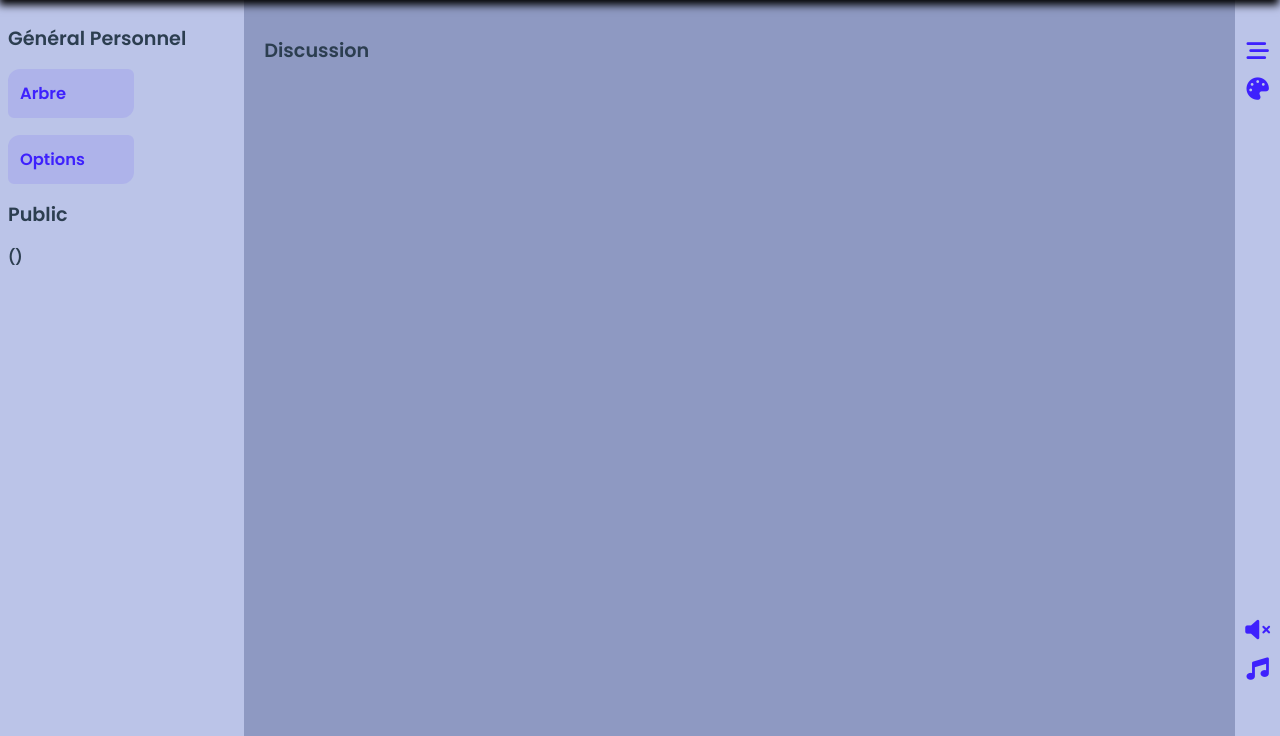
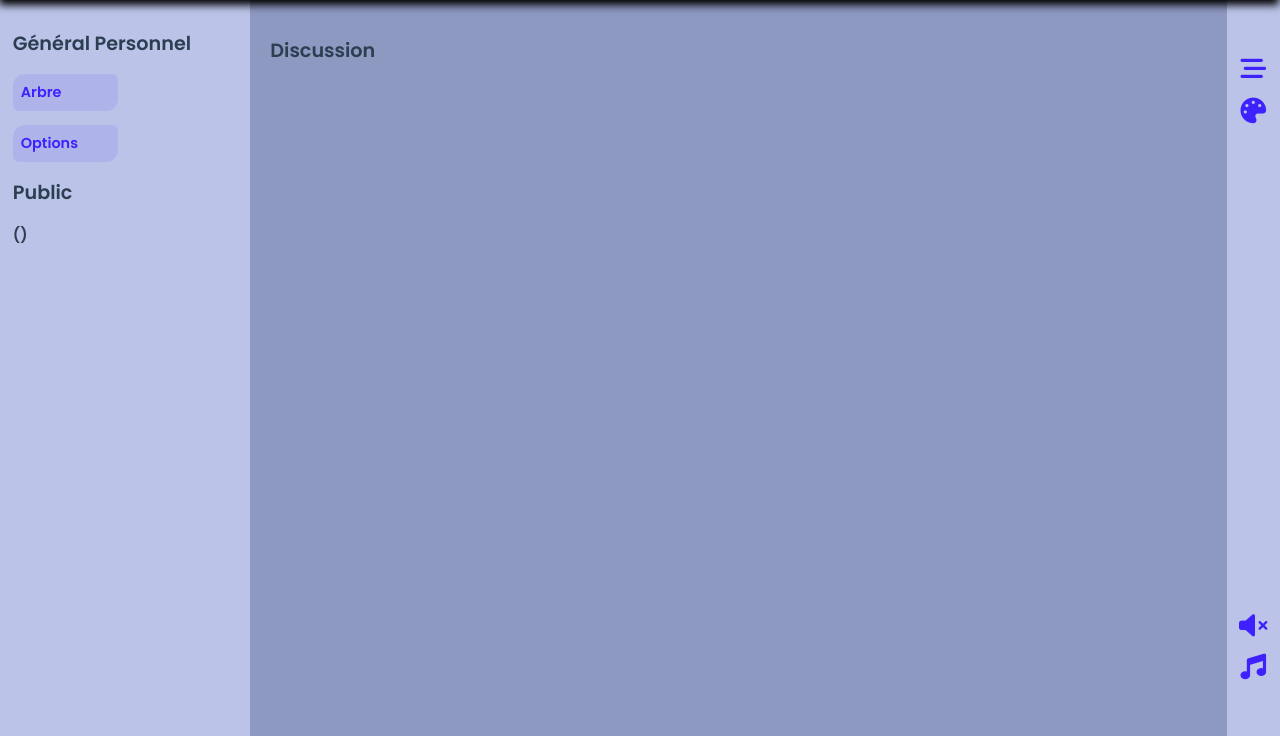
Before and after one commit to MarvinFm54/marvinfm.fr, a Symfony app: template templates/C_Conv/conv_main.html.twig in a window 1280 px wide. Shown: the part 72-808 px from the top of the page. Run offline with Twig, Linux system fonts and the light colour scheme; the template is opened without the code that fills it, so the values that code supplies are empty; some libraries are stand-ins or nearby versions.

Commit message:
Amelioration des canaux de messages

```diff
--- a/public/styles/styles_conv.css
+++ b/public/styles/styles_conv.css
@@ -103,16 +103,13 @@ h3
 #nav-canals
 {
     width: 24vw;
-    padding: 8px;
+    padding: 1vw;
     background-color: var(--content-bg);
-
     overflow-x: scroll;
 }
 #nav-options
 {
-
-
-    width: 3vw;
+    width: 4vw;
     padding: 8px;
     background-color: var(--content-bg);
     overflow-x: scroll;
@@ -126,7 +123,7 @@ h3
 }
 .nav-options
 {
-    padding-top: 4vh;
+    padding-top: 6vh;
     padding-bottom: 6vh;
 
     display: flex;
@@ -137,7 +134,7 @@ h3
 }
 i
 {
-    font-size: 1.4em;
+    font-size: 1.6em;
     color: var(--link-color);
     transition: all 0.15s ease-in-out;
 }
@@ -164,15 +161,15 @@ i:hover
 .canal-tag,
 .branch-tag
 {
-    padding: 12px;
+    padding: 8px;
     transition: all 0.35s ease-in-out;
 }
 .canal-tag
 {
     border-radius: 12px 6px 12px 6px;
-    width: 8vw;
+    width: 7vw;
 
-    font-size: 1.02em;
+    font-size: 0.90em;
     color: var(--link-color);
     background-color: color-mix(in srgb, var(--link-color) 10%, transparent);
 }
@@ -186,9 +183,9 @@ i:hover
 .branch-tag
 {
     border-radius: 16px 16px 16px 7px;
-    width: 9vw;
+    width: 7.4vw;
 
-    font-size: 1.05em;
+    font-size: 0.95em;
     color: var(--link-color);
     background-color: color-mix(in srgb, var(--link-color) 20%, transparent);
 }
@@ -200,27 +197,52 @@ i:hover
 }
 
 
+
+
 .message
 {
     border-radius: 10px;
-    background-color: color-mix(in srgb, var(--content-bg) 40%, transparent);
-    margin: 12px;
+    background-color: color-mix(in srgb, var(--content-bg) 20%, transparent);
+
     padding: 1px 12px 1px 12px;
+    margin: 8px;
 
     display: flex;
     flex-direction: row;
+    justify-content: space-between;
 
     transition: all 0.35s ease-in-out;
+}
+.message-options
+{
+    display: flex;
+    flex-direction: row;
+    justify-content: center;
+    gap: 16px;
+    font-size: 0.8em;
+
+    margin: 12px;
+}
+.message-sub
+{
+    display: flex;
+    flex-direction: column;
+    justify-content: center;
+    gap: 20px;
 }
 .message:hover
 {
     background-color: color-mix(in srgb, var(--content-bg) 60%, transparent);
 }
+.message-content
+{
+    display: flex;
+    flex-direction: row;
+}
 
 .message .image
 {
-    padding: 12px;
-    padding-left: 0px;
+    padding: 16px;
 }
 
 .message img
--- a/templates/C_Conv/conv_main.html.twig
+++ b/templates/C_Conv/conv_main.html.twig
@@ -54,14 +54,17 @@
 
     </nav>
 
-    <div class="canal">
+    <div class="canal" >
         <h2> Discussion </h2>
 
         {% for m in message %}
-            <div class="message">
+            <div class="message {% if m.userId == 1 %}own{% else %}other{% endif %}">
+                <div class="message-content">
+
                     <section class="image">
                         <img src="https://public.marvinfm.fr/assets/icon.png">
                     </section>
+
                     <section>
                         <div class="message-header">
                             <h3 class="name">Utilisateur {{ m.userId }}</h3>
@@ -71,8 +74,19 @@
                         <h4>{{ m.text }}</h4>
                     </section>
                 </div>
+                <div class="message-options">
+                    <div class="message-sub">
+                        {% if m.userId == 1 %}
+                        <i class="fa-solid fa-pencil"></i>
+                        {% endif %}
+                    </div>
+                    <div class="message-sub">
+                        <i class="fa-solid fa-reply"></i>
+                        <i class="fa-solid fa-trash-can"></i>
+                    </div>
+                </div>
+            </div>
         {% endfor %}
-
     </div>
 
     <nav id="nav-options">
```
Lines whose indentation alone changed are shown as unchanged.
